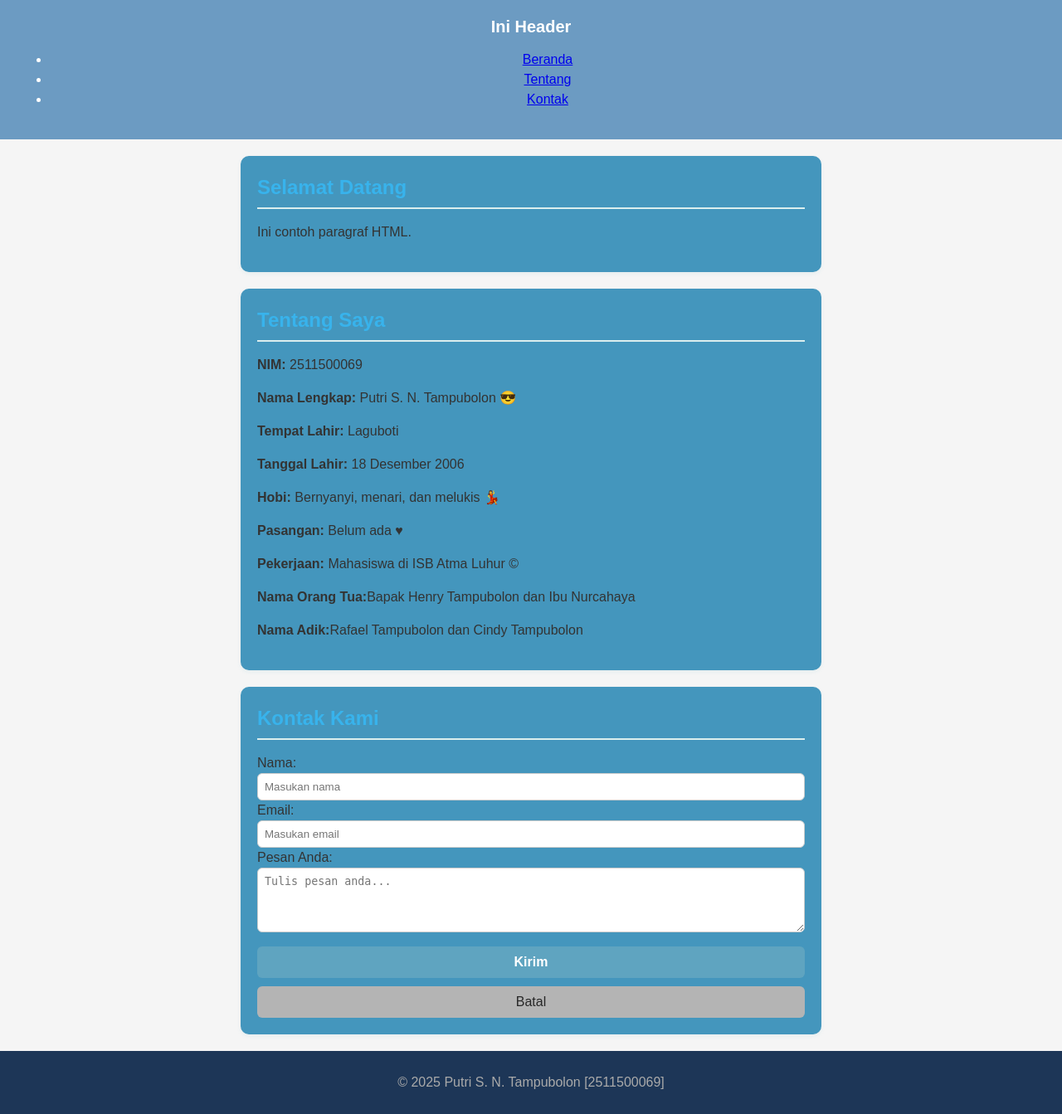
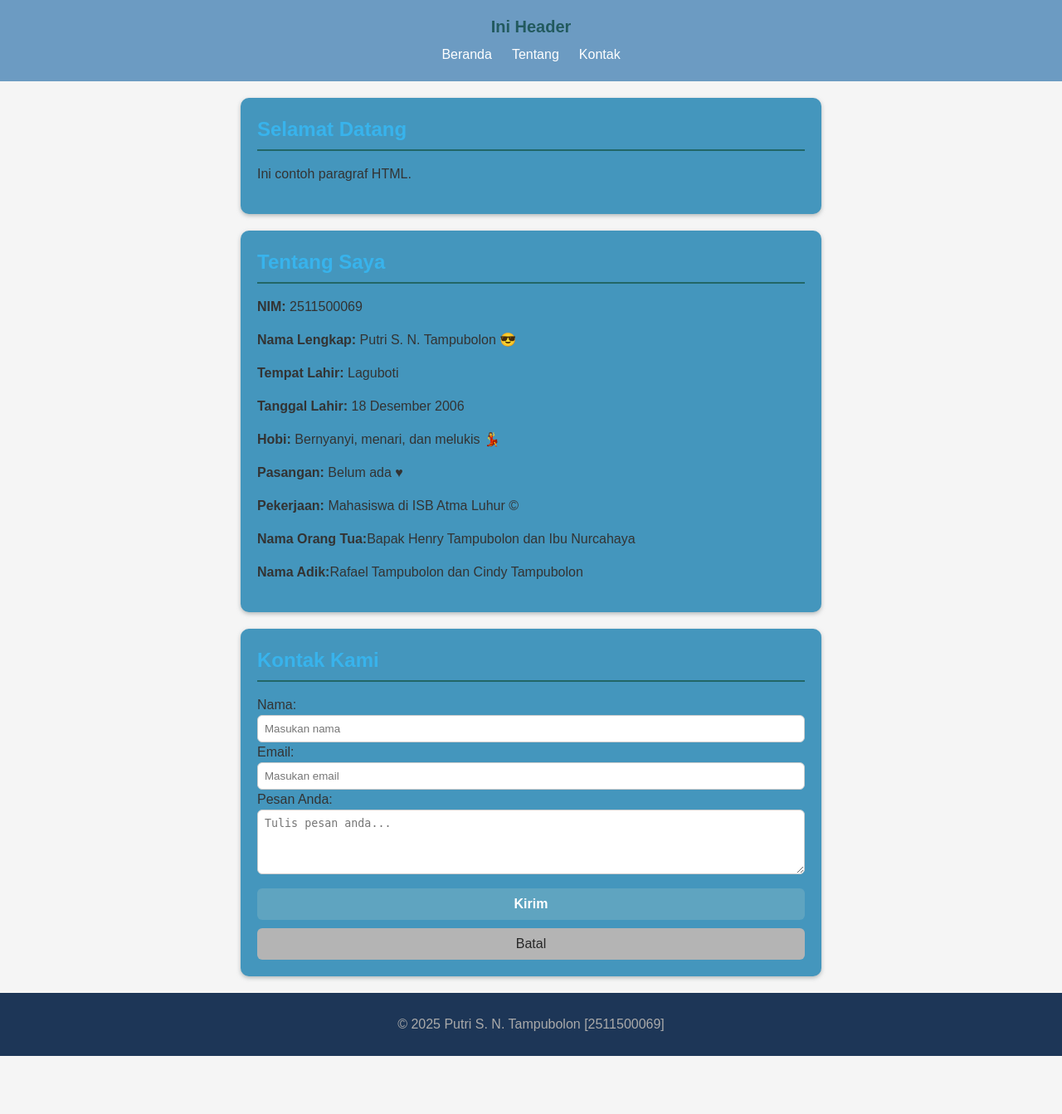
Before and after one commit to 2511500069-svg/2511500069-PWD-TI1B-2526O, a PHP site: page /pertemuan-05/index.html in a window 1280 px wide. Shown: the whole page at 83% size. After the commit the page ends 1273 px from the top, so only its background shows below. Run offline with PHP 8.4, Linux system fonts and the light colour scheme.

Commit message:
perbaikan style.css

```diff
--- a/pertemuan-05/style.css
+++ b/pertemuan-05/style.css
@@ -12,12 +12,24 @@
 
   header {
     background: #6c9bc2;
-    color: #fff;
+    color: #225a5e;
     padding: 20px;
     text-align: center;
     position: relative;
   }
+  header ul {
+    display: flex;
+    justify-content: center;
+    list-style: none;
+    padding: 0;
+    margin: 10px 0 0;
+}
 
+header li a {
+    color: #fff;
+    text-decoration: none;
+    padding: 6px 12px;
+}
 
   #home,
   #about,
@@ -27,14 +39,14 @@
     padding: 20px;
     max-width: 700px;
     margin: 20px auto;
-    box-shadow: 0 2px 5px rgba(92, 173, 194, 0.1);
+    box-shadow: 0 2px 5px rgba(140, 149, 151, 0.637);
   }
 
   #home h2,
   #about h2,
   #contact h2 {
     color: #38b3ec;
-    border-bottom: 2px solid #dbeeee;
+    border-bottom: 2px solid #226666;
     padding-bottom: 6px;
     margin-top: 0;
     margin-bottom: 16px;
@@ -99,7 +111,7 @@
     outline: 2px solid #1d3546;
     outline-offset: 2px;
     border-radius: 6px;
-    background-color: rgba(19, 2, 2, 0.15);
+    background-color: rgba(34, 116, 163, 0.774);
   }
 
   header li a:active {
```
